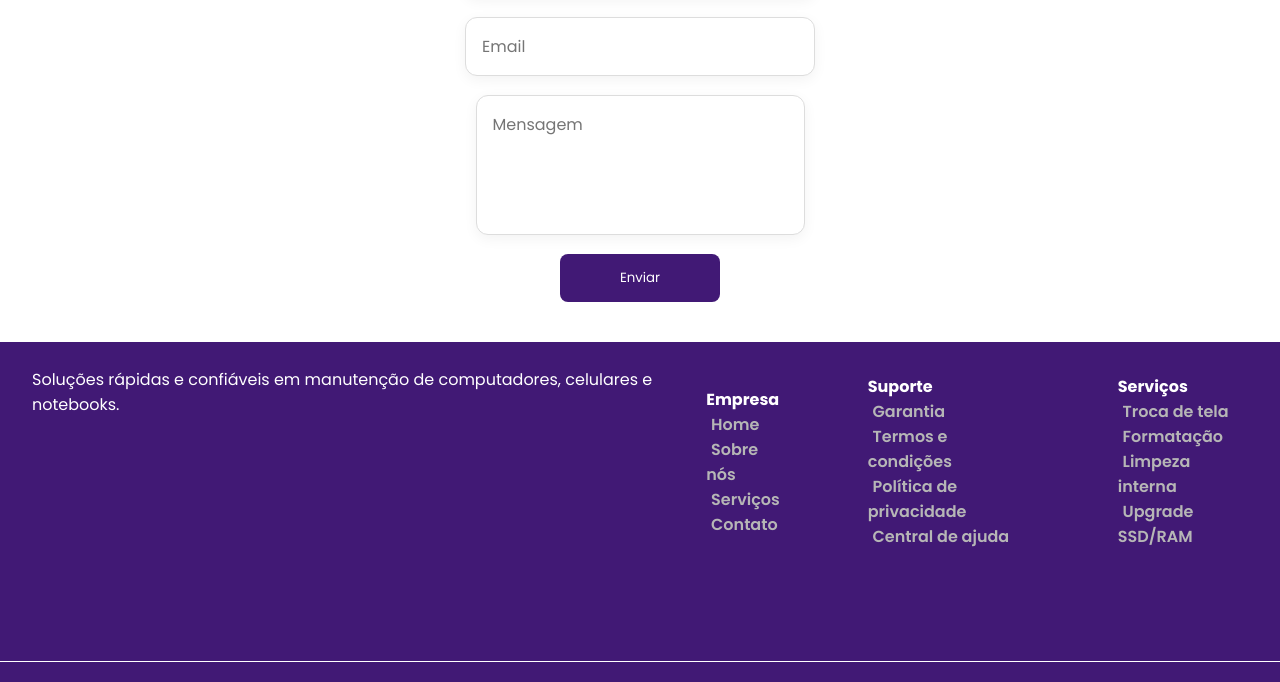
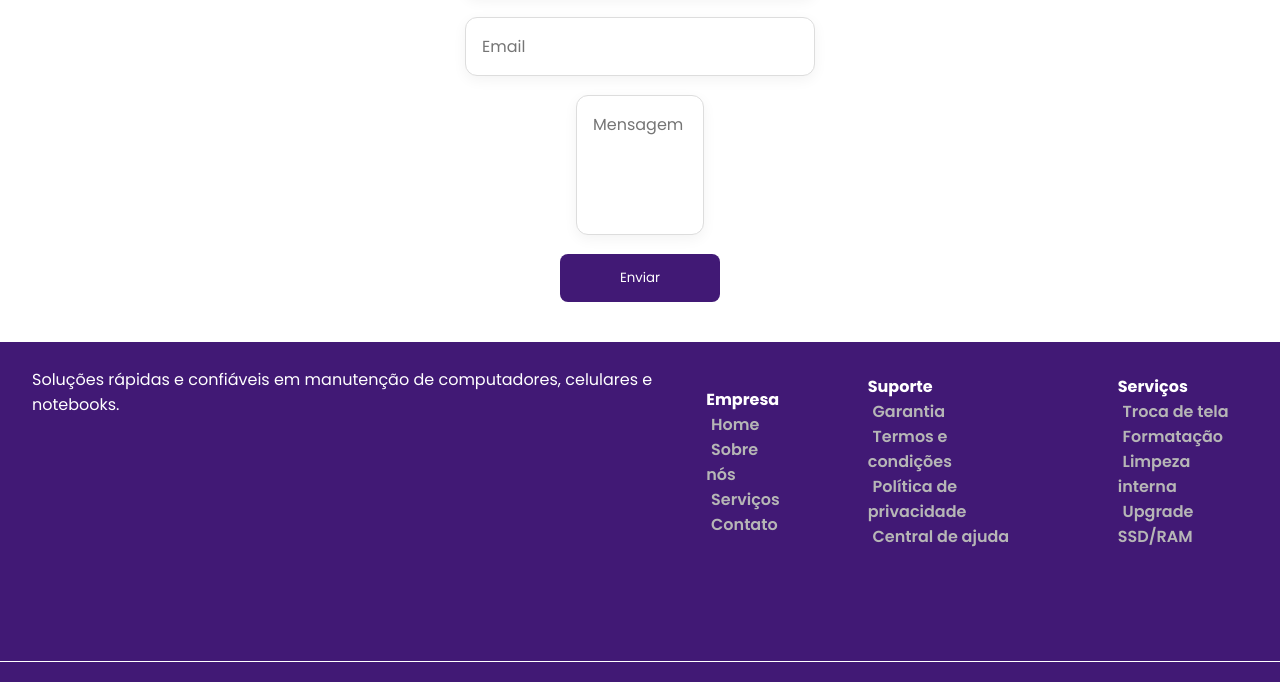
Before and after one commit to joaomarlon029-lang/projeto-G-tech, a plain HTML site: page index.html in a window 1280 px wide. Shown: the part 3392-4074 px from the top of the page. Drawn offline with Linux system fonts and the light colour scheme.

Commit message:
espaço da texta area

```diff
--- a/index.html
+++ b/index.html
@@ -250,7 +250,7 @@
             <p class="subtitle">Fale conosco para mais informações.</p>
             <input type="text" placeholder="Nome" required>
             <input type="email" placeholder="Email" required>
-            <textarea placeholder="Mensagem" required></textarea>
+            <textarea placeholder="Mensagem" required  class="textarea1"></textarea>
             <button class="btn btn-primary" type="submit">Enviar</button>
         </form>
     </section>
--- a/styles/styles.css
+++ b/styles/styles.css
@@ -940,3 +940,7 @@ a {
     flex-direction: column;
     align-items: center;
 }
+
+.textarea1 {
+    width: 10VW;
+}
```
